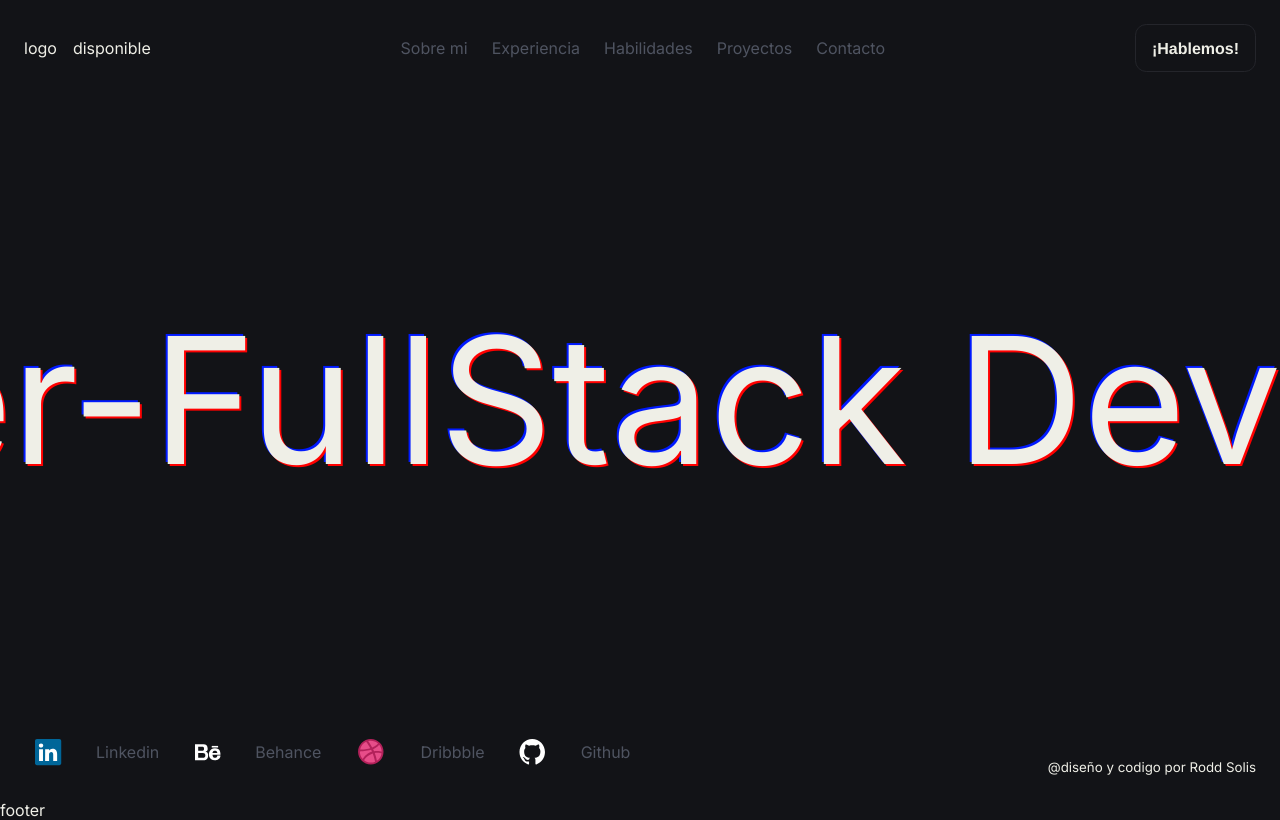
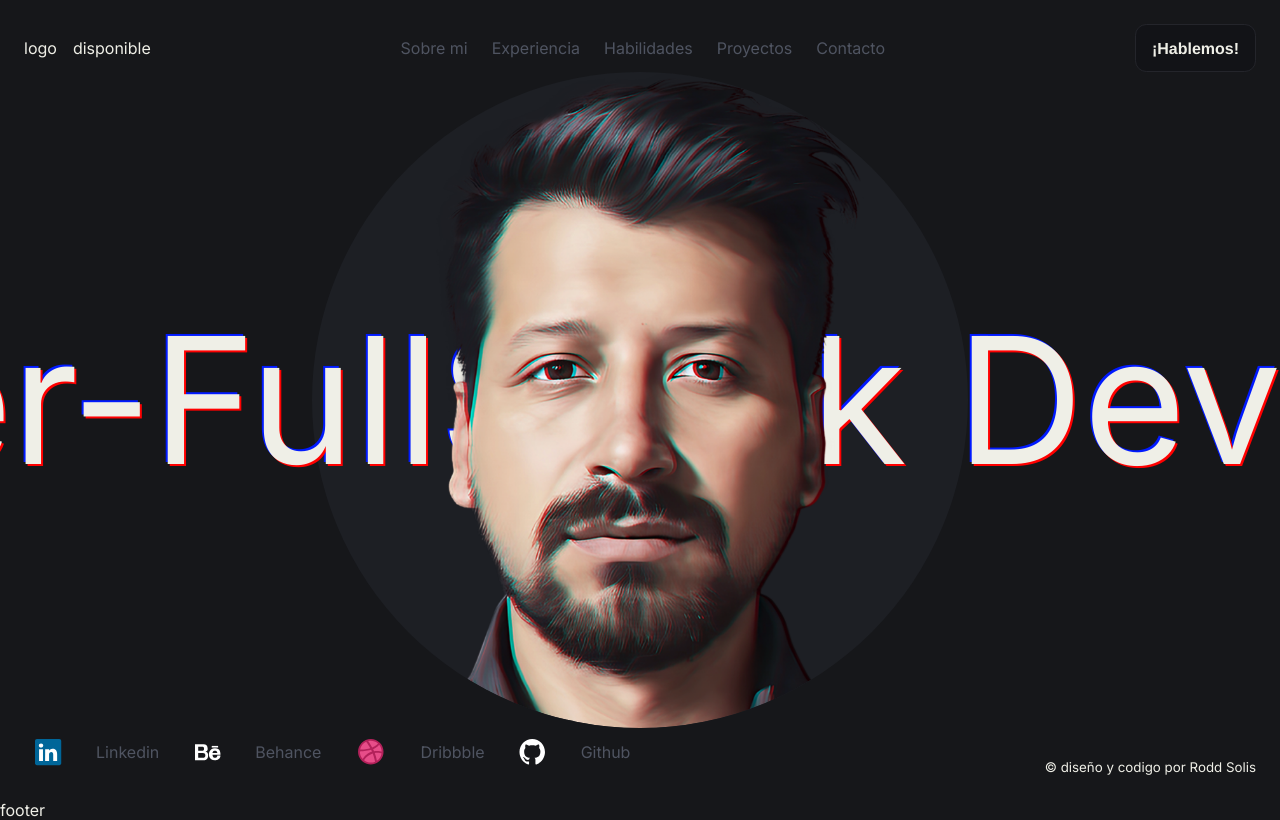
Before and after one commit to roddsolis/rodd-solis-webfolio, a React (Vite) app: page / in a window 1280 px wide. Built offline with nearby package versions, Linux system fonts and the light colour scheme.

Commit message:
integre la imagen principal y agregue los iconos en las redes sociales

```diff
--- a/src/components/Header.jsx
+++ b/src/components/Header.jsx
@@ -8,12 +8,15 @@ const Header = () => {
         <TitleAnimation text1="FullStack Developer" text2="User Interface Designer" text3="Visual Designer" />
         <TitleAnimation text1="FullStack Developer" text2="User Interface Designer" text3="Visual Designer" />
       </div>
+      <div className="main-image-container">
+        <img src="src\img\Rodd-front@1,25x 1.png" alt="" />
+      </div>
       <div className="rrss-logo-container">
         <RedesSociales />
       </div>
       <div className="credits">
         <p>
-          <small>@diseño y codigo por Rodd Solis</small>
+          <small>© diseño y codigo por Rodd Solis</small>
         </p>
       </div>
     </header>
--- a/src/components/NoiseBackground.jsx
+++ b/src/components/NoiseBackground.jsx
@@ -26,7 +26,7 @@ const NoiseBackground = () => {
 
         for (let x = 0; x < width; x++) {
           for (let y = 0; y < height; y++) {
-            const value = noise.perlin2(x / 1.1, y / 1.1); // Ajusta la frecuencia
+            const value = noise.perlin2(x / 1.3, y / 1.3); // Ajusta la frecuencia
             const color = Math.floor((value + 1) * 128); // Escala a 0-255
             const index = (x + y * width) * 4;
             data[index] = color; // Red
--- a/src/components/header-style.css
+++ b/src/components/header-style.css
@@ -11,7 +11,27 @@ header {
   position: relative;
   z-index: 0;
 }
-
+.main-image-container {
+  display: flex;
+  align-items: center;
+  justify-content: center;
+  width: 656px;
+  height: 656px;
+  background-color: var(--rodd-foundation-neutral-500);
+  position: absolute;
+  border-radius: 1000px;
+  & img {
+    /* background-color: aqua; */
+    mask-image: radial-gradient(circle 656px, black, white);
+    image-rendering: optimizeQuality;
+    width: 100%;
+    height: 100%;
+    z-index: 2;
+    mix-blend-mode: auto;
+    border-radius: 1000px;
+    object-fit: contain;
+  }
+}
 .rrss-logo-container {
   position: absolute;
   bottom: 0;
--- a/src/components/title-animation-style.css
+++ b/src/components/title-animation-style.css
@@ -12,6 +12,7 @@
   display: flex;
   align-items: center;
   padding-left: 100%;
+  z-index: 1;
 }
 .text-animated {
   font-size: 11em;
--- a/src/style/design-tokens.css
+++ b/src/style/design-tokens.css
@@ -22,7 +22,7 @@
   --rodd-semantic-text-primary-inverse: var(--rodd-foundation-neutral-800);
 
   /* background */
-  --rodd-semantic-background-dark: var(--rodd-foundation-neutral-800);
+  --rodd-semantic-background-dark: var(--rodd-foundation-neutral-700);
 
   --rodd-semantic-shadow-color-effect-100: var(--rodd-foundation-effect-100);
   --rodd-semantic-shadow-color-effect-200: var(--rodd-foundation-effect-200);
```
Also changed, not shown: src/img/Rodd-front@1,25x 1.png (added).
